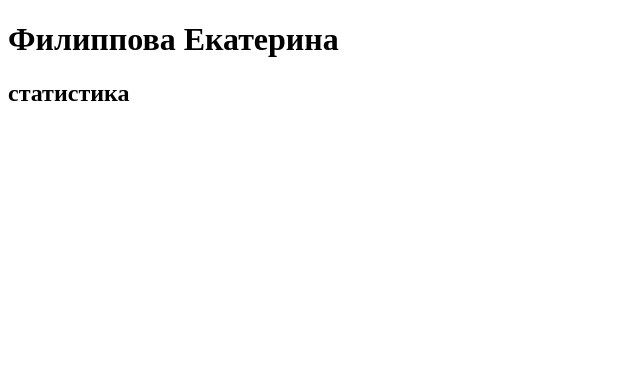
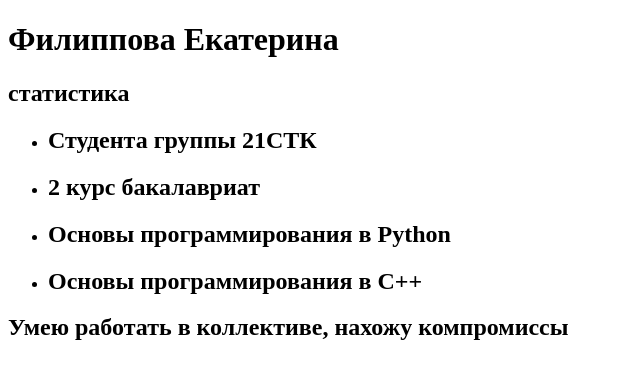
Before and after one commit to katafilippowa/katafilippowa.github.io, a plain HTML site: page index.html in a window 1280 px wide. Shown: the whole page, without its empty margins (0-640 px from the left). Drawn offline with Linux system fonts and the light colour scheme.

Commit message:
Update index.html

```diff
--- a/index.html
+++ b/index.html
@@ -8,5 +8,20 @@
 <body>
     <h1>Филиппова Екатерина </h1>
     <h2>статистика</h2>
+    <section>
+        <ul>
+            <li><h2>Студента группы 21СТК</h2></li>
+            <li><h2>2 курс бакалавриат</h2></li>
+        </ul>
+    </section>
+    <section>
+        <ul>
+            <li><h2>Основы программирования в Python</h2></li>
+            <li><h2>Основы программирования в C++</h2></li>
+        </ul>
+    </section>
+    <section>
+        <h2>Умею работать в коллективе, нахожу компромиссы</h2>
+    </section>
 </body>
 </html>
```
